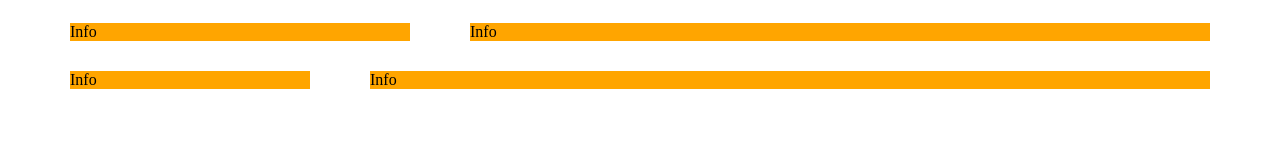
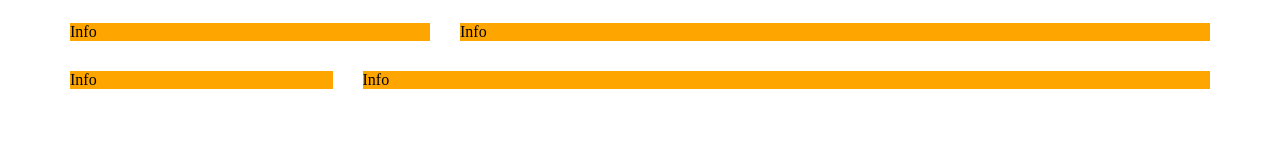
Before and after one commit to suelenbraga2006/atividade-design-responsivo, a website: page source/index.html in a window 1280 px wide. Drawn offline with nearby package versions, Linux system fonts and the light colour scheme; files that its build step writes are made by us from their sources.

Commit message:
Fim da atividade

```diff
--- a/source/scss/style.scss
+++ b/source/scss/style.scss
@@ -3,7 +3,7 @@
 }
 
 .container{
-    width: 1200px;
+    width: auto;
     margin: 0 auto;
 }
 
@@ -21,7 +21,7 @@
     position: relative;
     float: left;
     min-height: 1px;
-    padding: 0 30px;
+    padding: 0 15px;
 }
 
 .col-1{
@@ -75,3 +75,21 @@
 .item{
     background-color: orange;
 }
+
+@media (min-width: 768px){
+    .container{
+        width: 750px;
+    }
+}
+
+@media (min-width: 992px) {
+    .container{
+        width: 970px;
+    }
+}
+
+@media (min-width: 1200px) {
+    .container{
+        width:1170px;
+    }
+}
```
